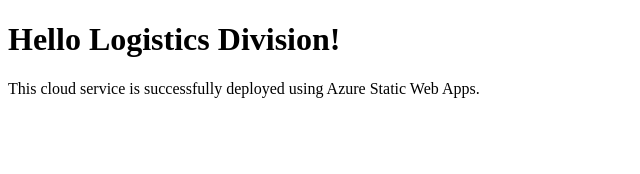
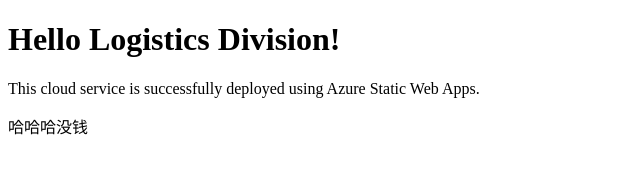
Before and after one commit to JennyChenJiayin/logistics-cloud-app, a plain HTML site: page index.html in a window 1280 px wide. Shown: the whole page, without its empty margins (0-640 px from the left). Drawn offline with Linux system fonts and the light colour scheme.

Commit message:
Add Chinese text to index.html

```diff
--- a/index.html
+++ b/index.html
@@ -6,5 +6,6 @@
   <body>
     <h1>Hello Logistics Division!</h1>
     <p>This cloud service is successfully deployed using Azure Static Web Apps.</p>
+    <p>哈哈哈没钱</p>
   </body>
 </html>
```
